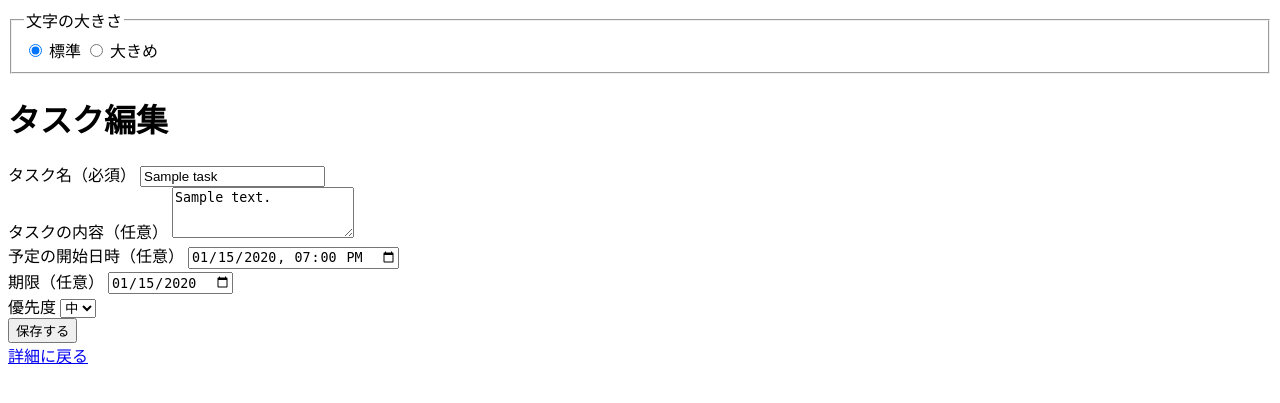
After one commit to symboli-noob/SWEXE-Team-02-, a Rails app: page /tasks/1/edit in a window 1280 px wide. The commit adds this page. Shown: the top 403 px of the page. Run offline with Rails 7, Linux system fonts and the light colour scheme; tables that the repository leaves empty hold one stand-in row (values such as "Sample post"); some libraries are stand-ins or nearby versions.

Commit message:
タスクの詳細画面から編集・保存できるようにする

```diff
--- a/app/controllers/tasks_controller.rb
+++ b/app/controllers/tasks_controller.rb
@@ -8,6 +8,10 @@ class TasksController < ApplicationController
   end
 
   def show
+    @task = Task.find(params[:id])
+  end
+
+  def edit
     @task = Task.find(params[:id])
   end
 
@@ -22,7 +26,24 @@ class TasksController < ApplicationController
   end
 
   def update
-    task = Task.find(params[:id])
+    @task = Task.find(params[:id])
+    if params.require(:task).key?(:status)
+      update_status(@task)
+    elsif @task.update(task_params)
+      redirect_to @task, status: :see_other, notice: "タスクを更新しました"
+    else
+      render :edit, status: :unprocessable_entity
+    end
+  end
+
+  def destroy
+    Task.find(params[:id]).destroy!
+    redirect_to root_path, status: :see_other, notice: "予定を削除しました"
+  end
+
+  private
+
+  def update_status(task)
     status = params.expect(task: [:status])[:status]
     message = if task.update(status: status)
       "予定の状態を変更しました"
@@ -32,13 +53,6 @@ class TasksController < ApplicationController
     redirect_to root_path, status: :see_other, notice: message
   end
 
-  def destroy
-    Task.find(params[:id]).destroy!
-    redirect_to root_path, status: :see_other, notice: "予定を削除しました"
-  end
-
-  private
-
   def task_params
     params.require(:task).permit(:title, :description, :scheduled_at, :due_date, :priority)
   end
--- /dev/null
+++ b/app/views/tasks/_form.html.erb
@@ -0,0 +1,51 @@
+<%# エラーを先頭にまとめ、それぞれのメッセージから修正する入力欄に移動できるようにする。 %>
+<% if @task.errors.any? %>
+  <section class="form-errors" role="alert" aria-labelledby="errors-heading">
+    <h2 id="errors-heading">入力内容を確認してください</h2>
+    <ul>
+      <% @task.errors.attribute_names.each do |attribute| %>
+        <li id="task_<%= attribute %>_errors">
+          <%= link_to @task.errors.full_messages_for(attribute).join("。"), "#task_#{attribute}" %>
+        </li>
+      <% end %>
+    </ul>
+  </section>
+<% end %>
+
+<%# 項目は上から順に入力できるように並べ、必須・任意はラベルの文字で伝える。 %>
+<%= form_with model: @task, local: true, class: "app-form", data: { turbo: false } do |f| %>
+  <div class="form-field">
+    <%= f.label :title, "タスク名（必須）" %>
+    <%# タスク名と優先度のエラー時は、該当欄とエラー文を ID で結び、読み上げでも理由が分かるようにする。 %>
+    <%= f.text_field :title, required: true, aria: {
+          invalid: @task.errors[:title].any?,
+          describedby: ("task_title_errors" if @task.errors[:title].any?)
+        } %>
+  </div>
+
+  <div class="form-field">
+    <%= f.label :description, "タスクの内容（任意）" %>
+    <%= f.text_area :description, rows: 3 %>
+  </div>
+
+  <div class="form-field">
+    <%= f.label :scheduled_at, "予定の開始日時（任意）" %>
+    <%= f.datetime_local_field :scheduled_at %>
+  </div>
+
+  <div class="form-field">
+    <%= f.label :due_date, "期限（任意）" %>
+    <%= f.date_field :due_date %>
+  </div>
+
+  <div class="form-field">
+    <%= f.label :priority, "優先度" %>
+    <%= f.select :priority, [["高", "high"], ["中", "medium"], ["低", "low"]], { include_blank: (@task.persisted? && @task.priority.nil? ? "未設定" : false) }, aria: {
+          invalid: @task.errors[:priority].any?,
+          describedby: ("task_priority_errors" if @task.errors[:priority].any?)
+        } %>
+  </div>
+
+  <%# 入力を終えた位置で登録できるように、最後に幅の広い主要ボタンを置く。 %>
+  <%= f.submit submit_label, class: "primary-action" %>
+<% end %>
--- /dev/null
+++ b/app/views/tasks/edit.html.erb
@@ -0,0 +1,7 @@
+<% content_for :title, "タスク編集 | ToDoアプリ" %>
+
+<h1>タスク編集</h1>
+
+<%= render "form", submit_label: "保存する" %>
+
+<%= link_to "詳細に戻る", task_path(@task) %>
--- a/app/views/tasks/show.html.erb
+++ b/app/views/tasks/show.html.erb
@@ -8,6 +8,11 @@
       <p>
         <strong>内容：</strong>
         <%= @task.description.presence || "未設定" %>
+      </p>
+
+      <p>
+        <strong>予定の開始日時：</strong>
+        <%= @task.scheduled_at&.strftime("%Y年%m月%d日 %H:%M") || "未設定" %>
       </p>
 
       <p>
@@ -26,6 +31,7 @@
     </div>
   </div>
 
+  <%= link_to "編集", edit_task_path(@task), class: "btn btn-primary mt-3" %>
   <%= link_to "一覧に戻る",
       tasks_path,
       class: "btn btn-secondary mt-3" %>
--- a/config/routes.rb
+++ b/config/routes.rb
@@ -1,6 +1,6 @@
 Rails.application.routes.draw do
   root "top#show"
-  resources :tasks, only: [:index, :show, :new, :create, :update, :destroy]
+  resources :tasks, only: [:index, :show, :new, :edit, :create, :update, :destroy]
 
   # Define your application routes per the DSL in https://guides.rubyonrails.org/routing.html
 
```
Also changed, not shown: app/views/tasks/new.html.erb (+1 -51 lines).
